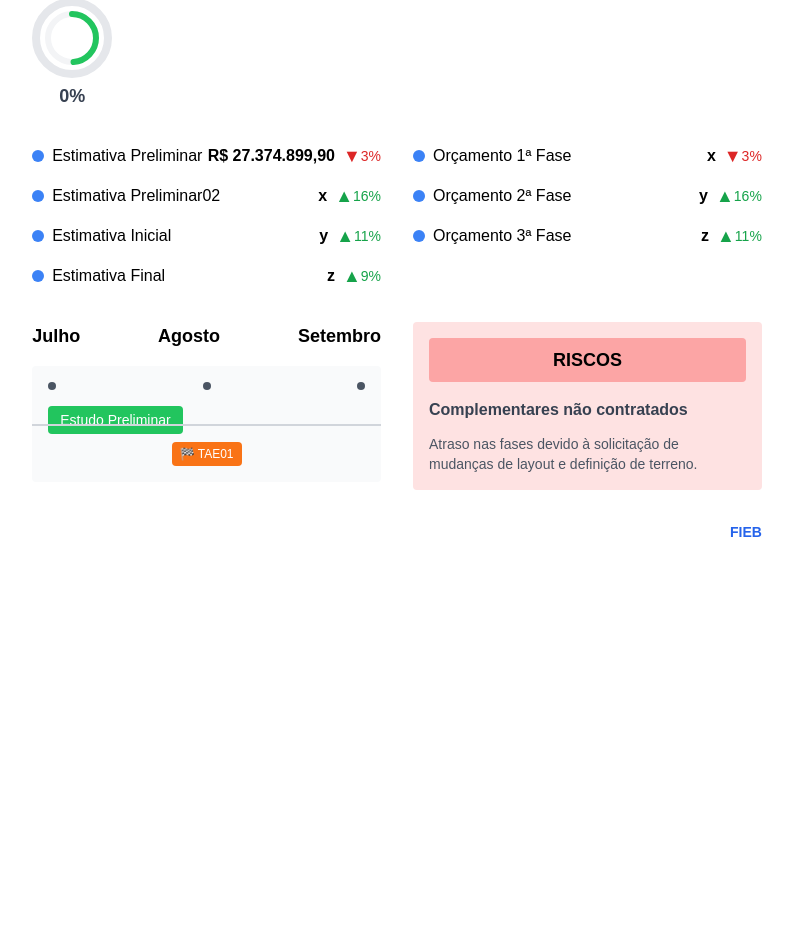
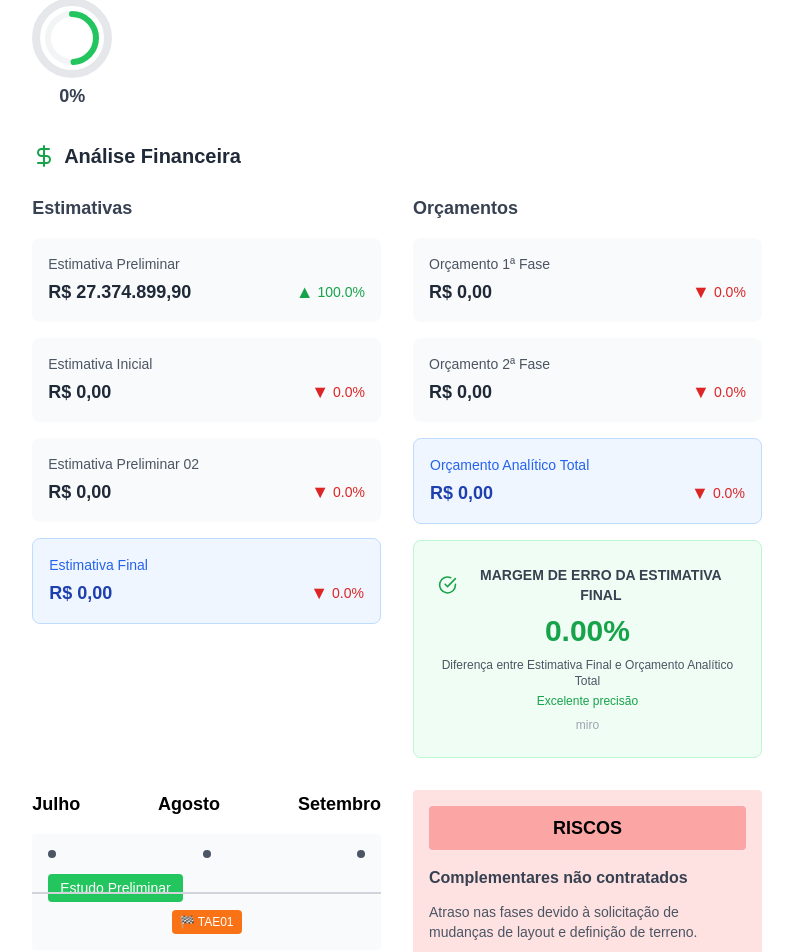
Before and after one commit to sachagramacho-maker/vis-ogerencial, a React (Vite) app: page / in a window 1280 px wide. Shown: the part 819-1771 px from the top of the page, without its empty margins (243-1036 px from the left). Before the commit the page ends 1393 px from the top, so only its background shows below. Built offline with nearby package versions, Linux system fonts and the light colour scheme.

Commit message:
Atualizar análise financeira conforme layout da imagem

```diff
--- a/src/App.tsx
+++ b/src/App.tsx
@@ -210,62 +210,63 @@ function App() {
       </div>
 
       {/* Seção Financeira */}
-      <div className="grid grid-cols-2 gap-8 mb-8">
+      <div className="mb-8">
+        <div className="flex items-center gap-2 mb-6">
+          <DollarSign className="text-green-600" size={24} />
+          <h2 className="text-xl font-bold text-gray-800">Análise Financeira</h2>
+        </div>
+
+        <div className="grid grid-cols-2 gap-8">
           {/* Estimativas */}
           <div>
-          <div className="space-y-3">
+            <h3 className="text-lg font-semibold text-gray-700 mb-4">Estimativas</h3>
+            <div className="space-y-4">
+              {/* Estimativa Preliminar */}
+              <div className="p-4 bg-gray-50 rounded-lg">
+                <div className="text-sm text-gray-600 mb-1">Estimativa Preliminar</div>
                 <div className="flex items-center justify-between">
-              <div className="flex items-center gap-2">
-                <div className="w-3 h-3 rounded-full bg-blue-500"></div>
-                <span className="font-medium">Estimativa Preliminar</span>
+                  <div className="text-lg font-bold text-gray-800">
+                    {formatCurrency(projectData.financial_estimates.estimativa_preliminar)}
                   </div>
-              <div className="flex items-center gap-2">
-                <span className="font-bold">{formatCurrency(projectData.financial_estimates.estimativa_preliminar)}</span>
-                <div className="flex items-center text-red-600">
-                  <span className="text-lg">▼</span>
-                  <span className="text-sm font-medium">3%</span>
+                  <div className="flex items-center text-green-600">
+                    <span className="text-lg mr-1">▲</span>
+                    <span className="text-sm font-medium">100.0%</span>
                   </div>
                 </div>
               </div>
 
+              {/* Estimativa Inicial */}
+              <div className="p-4 bg-gray-50 rounded-lg">
+                <div className="text-sm text-gray-600 mb-1">Estimativa Inicial</div>
                 <div className="flex items-center justify-between">
-              <div className="flex items-center gap-2">
-                <div className="w-3 h-3 rounded-full bg-blue-500"></div>
-                <span className="font-medium">Estimativa Preliminar02</span>
-              </div>
-              <div className="flex items-center gap-2">
-                <span className="font-bold">x</span>
-                <div className="flex items-center text-green-600">
-                  <span className="text-lg">▲</span>
-                  <span className="text-sm font-medium">16%</span>
+                  <div className="text-lg font-bold text-gray-800">R$ 0,00</div>
+                  <div className="flex items-center text-red-600">
+                    <span className="text-lg mr-1">▼</span>
+                    <span className="text-sm font-medium">0.0%</span>
                   </div>
                 </div>
               </div>
 
+              {/* Estimativa Preliminar 02 */}
+              <div className="p-4 bg-gray-50 rounded-lg">
+                <div className="text-sm text-gray-600 mb-1">Estimativa Preliminar 02</div>
                 <div className="flex items-center justify-between">
-              <div className="flex items-center gap-2">
-                <div className="w-3 h-3 rounded-full bg-blue-500"></div>
-                <span className="font-medium">Estimativa Inicial</span>
-              </div>
-              <div className="flex items-center gap-2">
-                <span className="font-bold">y</span>
-                <div className="flex items-center text-green-600">
-                  <span className="text-lg">▲</span>
-                  <span className="text-sm font-medium">11%</span>
+                  <div className="text-lg font-bold text-gray-800">R$ 0,00</div>
+                  <div className="flex items-center text-red-600">
+                    <span className="text-lg mr-1">▼</span>
+                    <span className="text-sm font-medium">0.0%</span>
                   </div>
                 </div>
               </div>
 
+              {/* Estimativa Final */}
+              <div className="p-4 bg-blue-50 rounded-lg border border-blue-200">
+                <div className="text-sm text-blue-600 mb-1 font-medium">Estimativa Final</div>
                 <div className="flex items-center justify-between">
-              <div className="flex items-center gap-2">
-                <div className="w-3 h-3 rounded-full bg-blue-500"></div>
-                <span className="font-medium">Estimativa Final</span>
-              </div>
-              <div className="flex items-center gap-2">
-                <span className="font-bold">z</span>
-                <div className="flex items-center text-green-600">
-                  <span className="text-lg">▲</span>
-                  <span className="text-sm font-medium">9%</span>
+                  <div className="text-lg font-bold text-blue-800">R$ 0,00</div>
+                  <div className="flex items-center text-red-600">
+                    <span className="text-lg mr-1">▼</span>
+                    <span className="text-sm font-medium">0.0%</span>
                   </div>
                 </div>
               </div>
@@ -274,45 +275,61 @@ function App() {
 
           {/* Orçamentos */}
           <div>
-          <div className="space-y-3">
+            <h3 className="text-lg font-semibold text-gray-700 mb-4">Orçamentos</h3>
+            <div className="space-y-4">
+              {/* Orçamento 1ª Fase */}
+              <div className="p-4 bg-gray-50 rounded-lg">
+                <div className="text-sm text-gray-600 mb-1">Orçamento 1ª Fase</div>
                 <div className="flex items-center justify-between">
-              <div className="flex items-center gap-2">
-                <div className="w-3 h-3 rounded-full bg-blue-500"></div>
-                <span className="font-medium">Orçamento 1ª Fase</span>
-              </div>
-              <div className="flex items-center gap-2">
-                <span className="font-bold">x</span>
+                  <div className="text-lg font-bold text-gray-800">R$ 0,00</div>
                   <div className="flex items-center text-red-600">
-                  <span className="text-lg">▼</span>
-                  <span className="text-sm font-medium">3%</span>
+                    <span className="text-lg mr-1">▼</span>
+                    <span className="text-sm font-medium">0.0%</span>
                   </div>
                 </div>
               </div>
 
+              {/* Orçamento 2ª Fase */}
+              <div className="p-4 bg-gray-50 rounded-lg">
+                <div className="text-sm text-gray-600 mb-1">Orçamento 2ª Fase</div>
                 <div className="flex items-center justify-between">
-              <div className="flex items-center gap-2">
-                <div className="w-3 h-3 rounded-full bg-blue-500"></div>
-                <span className="font-medium">Orçamento 2ª Fase</span>
-              </div>
-              <div className="flex items-center gap-2">
-                <span className="font-bold">y</span>
-                <div className="flex items-center text-green-600">
-                  <span className="text-lg">▲</span>
-                  <span className="text-sm font-medium">16%</span>
+                  <div className="text-lg font-bold text-gray-800">R$ 0,00</div>
+                  <div className="flex items-center text-red-600">
+                    <span className="text-lg mr-1">▼</span>
+                    <span className="text-sm font-medium">0.0%</span>
                   </div>
                 </div>
               </div>
 
+              {/* Orçamento Analítico Total */}
+              <div className="p-4 bg-blue-50 rounded-lg border border-blue-200">
+                <div className="text-sm text-blue-600 mb-1 font-medium">Orçamento Analítico Total</div>
                 <div className="flex items-center justify-between">
-              <div className="flex items-center gap-2">
-                <div className="w-3 h-3 rounded-full bg-blue-500"></div>
-                <span className="font-medium">Orçamento 3ª Fase</span>
+                  <div className="text-lg font-bold text-blue-800">R$ 0,00</div>
+                  <div className="flex items-center text-red-600">
+                    <span className="text-lg mr-1">▼</span>
+                    <span className="text-sm font-medium">0.0%</span>
                   </div>
-              <div className="flex items-center gap-2">
-                <span className="font-bold">z</span>
-                <div className="flex items-center text-green-600">
-                  <span className="text-lg">▲</span>
-                  <span className="text-sm font-medium">11%</span>
+                </div>
+              </div>
+
+              {/* Margem de Erro */}
+              <div className="mt-6 p-6 bg-green-50 rounded-lg border border-green-200">
+                <div className="text-center">
+                  <div className="flex items-center justify-center gap-2 mb-2">
+                    <CheckCircle className="text-green-600" size={20} />
+                    <div className="text-sm font-semibold text-gray-700">
+                      MARGEM DE ERRO DA ESTIMATIVA FINAL
+                    </div>
+                  </div>
+                  <div className="text-3xl font-bold text-green-600 mb-2">0.00%</div>
+                  <div className="text-xs text-gray-600 mb-1">
+                    Diferença entre Estimativa Final e Orçamento Analítico Total
+                  </div>
+                  <div className="text-xs text-green-600 font-medium">
+                    Excelente precisão
+                  </div>
+                  <div className="text-xs text-gray-400 mt-2">miro</div>
                 </div>
               </div>
             </div>
```
Lines whose indentation alone changed are shown as unchanged.
